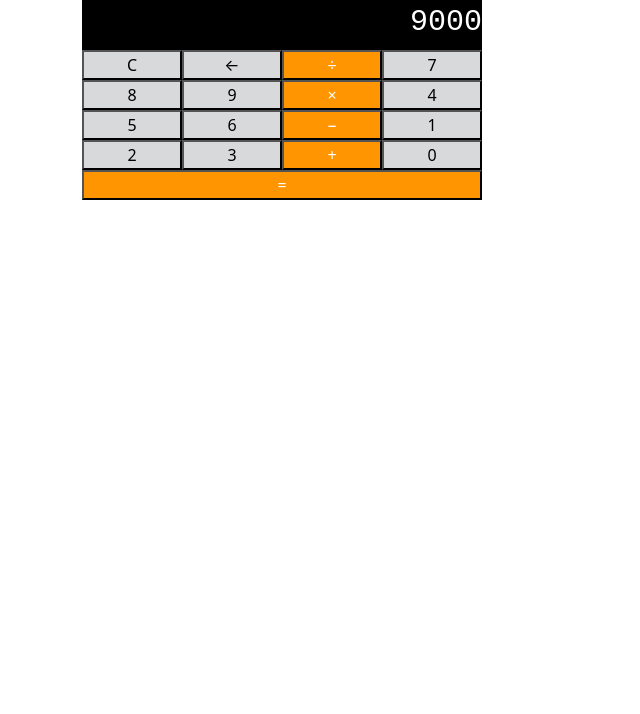
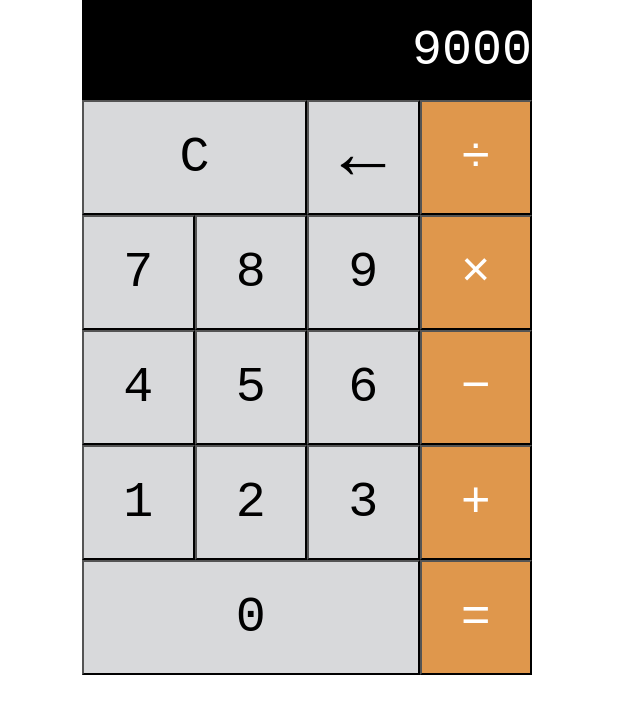
Before and after one commit to JohnnySaniat/LAB-calculator, a plain HTML site: page index.html in a window 1280 px wide. Shown: the whole page, without its empty margins (0-640 px from the left). Drawn offline with nearby package versions, Linux system fonts and the light colour scheme.

Commit message:
grouped buttons in a class, experimented with flex basis, and used a hex color selector to match my calculator to the sample image

```diff
--- a/main.css
+++ b/main.css
@@ -2,46 +2,53 @@
   width:max-content;
   background: white;
   margin: auto;
+  height: 700px;
 
 }
 
 .display {
   background-color: black;
   color: white;
-  width: 400px;
-  height: 50px;
-  font-size: 30px;
+  max-width: 450px;
+  height: 100px;
+  font-size: 50px;
   display: flex;
   justify-content: flex-end;
+  align-items: center;
   font-family: monospace;
 }
 
 .buttons{
-  max-width: 400px;
+  max-width: 450px;
   display: flex;
   flex-wrap: wrap;
-
+  font-family: monospace;
+  font-size: 50px;
 }
 
 button{
   flex-grow: 1;
-  flex-basis:25%
+  flex-direction: row;
+  flex-basis: 25%;
+  height: 115px;
+  flex-wrap: wrap;
+  justify-content: space-between;
 }
 
 #clear {
   background-color: #d8d9db;
   color: black;
+  flex-basis: 50%;
 }
 
 #backspace {
   background-color: #d8d9db;
   color: black;
-  display: inline-block;
-  padding: 1px 5px;
+  font-size: 75px;
 }
 
 #divide {
-  background-color: #FF9500;
+  background-color: #df974c;
   color: white;
 }
 
@@ -61,7 +68,7 @@ button{
 }
 
 #multiply {
-  background-color: #FF9500;
+  background-color: #df974c;
   color: white;
 }
 
@@ -81,7 +88,7 @@ button{
 }
 
 #subtract {
-  background-color: #FF9500;
+  background-color: #df974c;
   color: white;
 }
 
@@ -101,16 +108,17 @@ button{
 }
 
 #plus {
-  background-color: #FF9500;
+  background-color: #df974c;
   color: white;
 }
 
 #zero {
   background-color: #d8d9db;
   color: black;
+  flex-basis: 75%;
 }
 
 #equals {
-  background-color: #FF9500;
+  background-color: #df974c;
   color: white;
 }
```
